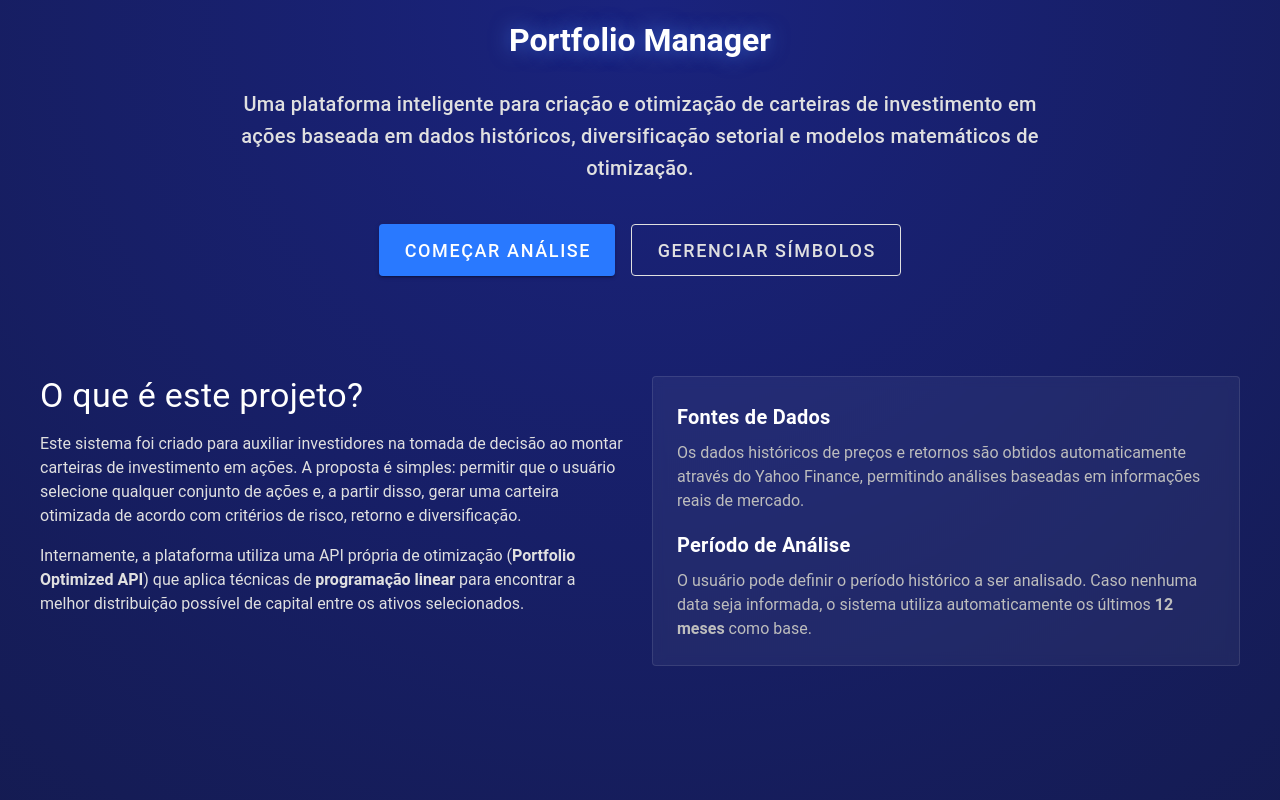
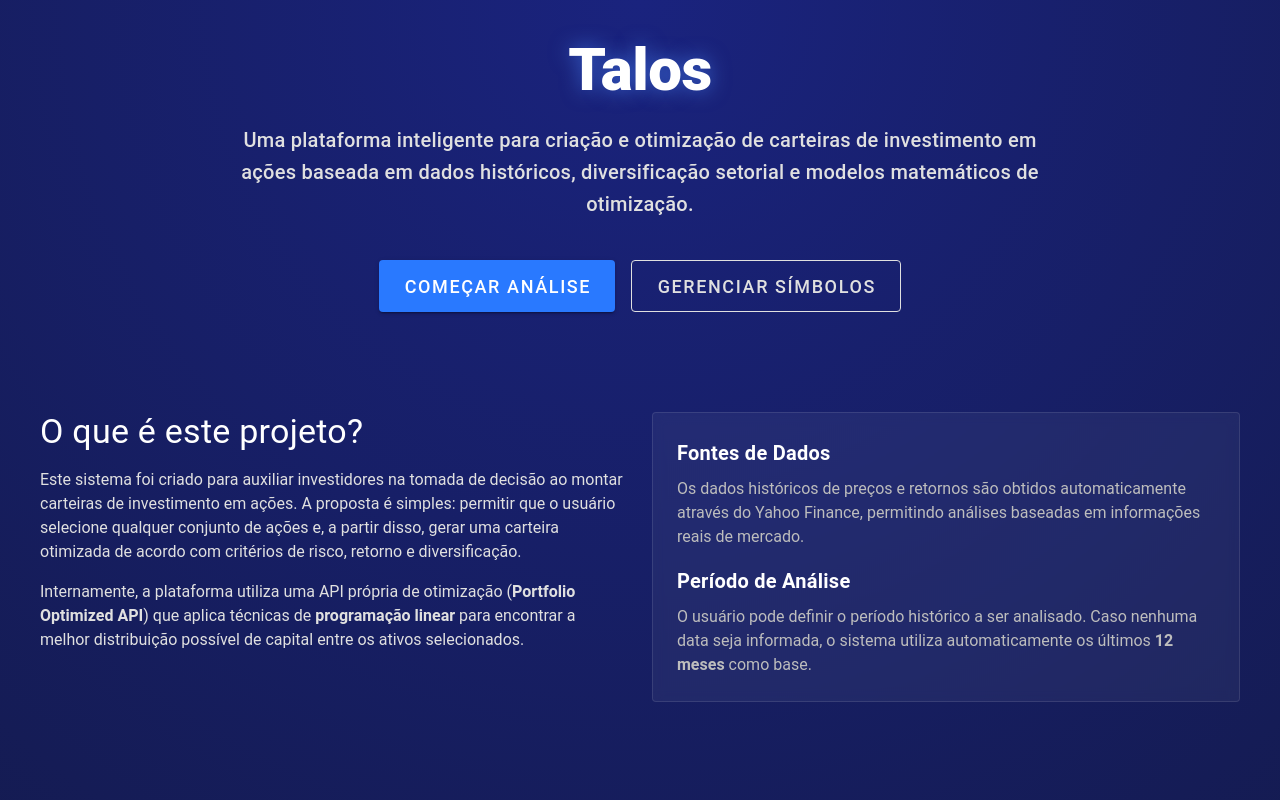
Before and after one commit to dandinCode/frontend-portfolio-manager, a Vue app: page / in a window 1280 px wide. Shown: the top 800 px of the page. Built offline with nearby package versions, Linux system fonts and the light colour scheme; the HTML template or start-up script is replaced by a standard one.

Commit message:
feat: alterando nome do projeto

```diff
--- a/src/views/Home/Index.vue
+++ b/src/views/Home/Index.vue
@@ -2,8 +2,8 @@
     <v-container fluid class="home-hero">
         <v-row class="fill-height align-center justify-center text-center">
             <v-col cols="12" md="10" lg="8">
-                <h1 class="display-2 font-weight-bold mb-6 text-white glow">
-                    Portfolio Manager
+                <h1 class="text-h2 font-weight-black mt-6 mb-6 text-white glow">
+                    Talos
                 </h1>
                 <p class="text-h6 text-grey-lighten-2 mb-10">
                     Uma plataforma inteligente para criação e otimização de carteiras de investimento em ações
```
